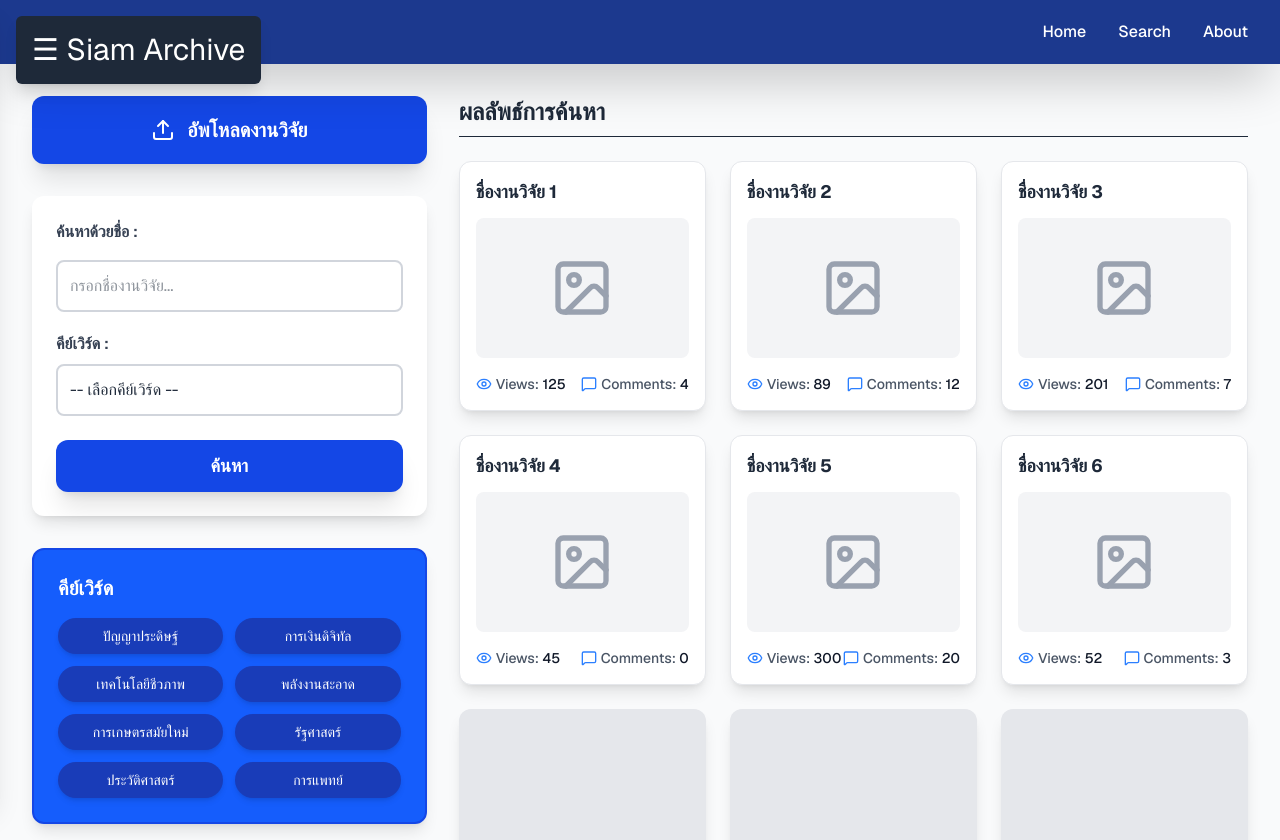
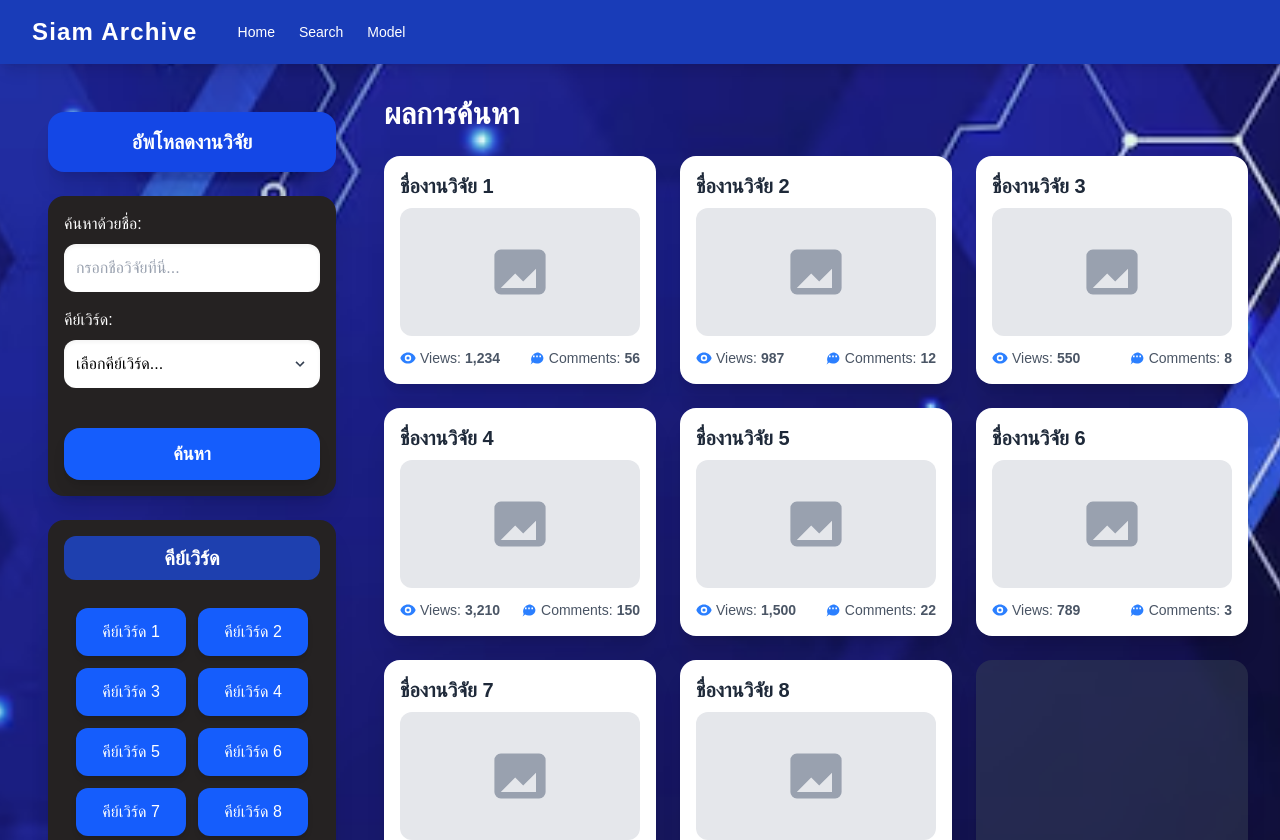
Before and after one commit to mooporo/next-project-app, a Next.js app: page /search in a window 1280 px wide. Shown: the top 840 px of the page. Built offline with nearby package versions, Linux system fonts and the light colour scheme.

Commit message:
Fix UI app/search/page.js

```diff
--- a/app/search/page.js
+++ b/app/search/page.js
@@ -1,187 +1,158 @@
-"use client"; // ✅ ต้องมีบรรทัดนี้บนสุด
+"use client";
 
 import React, { useState } from 'react';
-import { Search, Home, Upload, Image, Eye, MessageSquare } from 'lucide-react';
-import Drawer from '../components/Drawer'; // ✅ import Drawer ของคุณ
-import Link from 'next/link'; // ✅ ใช้ลิงก์ของ Next.js
 
-// ตัวอย่างข้อมูลการ์ดผลงานวิจัย
-const mockResearchData = [
-  { id: 1, title: 'ชื่องานวิจัย 1', views: 125, comments: 4 },
-  { id: 2, title: 'ชื่องานวิจัย 2', views: 89, comments: 12 },
-  { id: 3, title: 'ชื่องานวิจัย 3', views: 201, comments: 7 },
-  { id: 4, title: 'ชื่องานวิจัย 4', views: 45, comments: 0 },
-  { id: 5, title: 'ชื่องานวิจัย 5', views: 300, comments: 20 },
-  { id: 6, title: 'ชื่องานวิจัย 6', views: 52, comments: 3 },
-];
+// Component สำหรับ Header
+const Header = () => (
+  <header className="bg-blue-800 text-white shadow-lg">
+    <div className="max-w-7xl mx-auto px-4 sm:px-6 lg:px-8 flex items-center h-16">
+      <div className="text-2xl font-bold tracking-wider mr-10">Siam Archive</div>
+      <nav className="flex space-x-6 text-sm font-medium">
+        <a href="#" className="hover:text-gray-300">Home</a>
+        <a href="#" className="hover:text-gray-300">Search</a>
+        <a href="#" className="hover:text-gray-300">Model</a>
+      </nav>
+    </div>
+  </header>
+);
 
-// ตัวอย่างคีย์เวิร์ด
-const mockKeywords = [
-  'ปัญญาประดิษฐ์',
-  'การเงินดิจิทัล',
-  'เทคโนโลยีชีวภาพ',
-  'พลังงานสะอาด',
-  'การเกษตรสมัยใหม่',
-  'รัฐศาสตร์',
-  'ประวัติศาสตร์',
-  'การแพทย์',
-];
+// Component สำหรับปุ่มคีย์เวิร์ด
+const KeywordButton = ({ keyword }) => (
+  <button className="w-full h-12 bg-blue-600 hover:bg-blue-700 text-white font-medium rounded-xl transition duration-150 shadow-md">
+    {keyword}
+  </button>
+);
 
-// Component: Research Result Card
+// Sidebar
+const Sidebar = () => {
+  const keywordButtons = ['คีย์เวิร์ด 1', 'คีย์เวิร์ด 2', 'คีย์เวิร์ด 3', 'คีย์เวิร์ด 4', 'คีย์เวิร์ด 5', 'คีย์เวิร์ด 6', 'คีย์เวิร์ด 7', 'คีย์เวิร์ด 8'];
+
+  return (
+    <div className="space-y-6 p-4">
+      <div className="bg-blue-700 p-4 rounded-2xl shadow-xl text-white text-xl font-bold text-center cursor-pointer hover:bg-blue-800 transition duration-200">
+        อัพโหลดงานวิจัย
+      </div>
+
+      {/* กรอบครอบส่วนค้นหา */}
+      <div className="p-4 rounded-2xl shadow-xl" style={{ backgroundColor: '#252222' }}>
+        <div className="space-y-4">
+          <div>
+            <label htmlFor="searchTitle" className="text-white block mb-2 font-medium">ค้นหาด้วยชื่อ:</label>
+            <input
+              id="searchTitle"
+              type="text"
+              className="w-full p-3 rounded-xl border-none focus:ring-2 focus:ring-blue-500 shadow-inner bg-white text-black placeholder-gray-400"
+              placeholder="กรอกชื่อวิจัยที่นี่..."
+            />
+          </div>
+
+          <div>
+            <label htmlFor="searchKeyword" className="text-white block mb-2 font-medium">คีย์เวิร์ด:</label>
+            <div className="relative">
+              <select
+                id="searchKeyword"
+                className="w-full p-3 rounded-xl border-none appearance-none focus:ring-2 focus:ring-blue-500 shadow-inner bg-white text-black pr-10"
+              >
+                <option value="">เลือกคีย์เวิร์ด...</option>
+                <option value="tech">เทคโนโลยี</option>
+                <option value="science">วิทยาศาสตร์</option>
+                <option value="art">ศิลปะ</option>
+              </select>
+              <div className="pointer-events-none absolute inset-y-0 right-0 flex items-center px-3 text-gray-700">
+                <svg className="fill-current h-4 w-4" xmlns="http://www.w3.org/2000/svg" viewBox="0 0 20 20"><path d="M9.293 12.95l.707.707L15.657 8l-1.414-1.414L10 10.828 5.757 6.586 4.343 8z"/></svg>
+              </div>
+            </div>
+          </div>
+
+          <button className="w-full p-3 bg-blue-600 hover:bg-blue-700 text-white font-bold rounded-2xl text-lg transition duration-150 shadow-lg mt-6">
+            ค้นหา
+          </button>
+        </div>
+      </div>
+
+      {/* กรอบครอบคีย์เวิร์ด */}
+      <div className="p-4 rounded-2xl shadow-xl" style={{ backgroundColor: '#252222' }}>
+        {/* หัวข้อพื้นหลังฟ้า ขยับตรงกลาง */}
+        <h3 className="text-xl font-bold text-white mb-4 p-2 rounded-xl text-center" style={{ backgroundColor: '#1E40AF' }}>
+          คีย์เวิร์ด
+        </h3>
+        <div className="grid grid-cols-2 gap-3 p-3">
+          {keywordButtons.map((k, index) => (
+            <KeywordButton key={index} keyword={k} />
+          ))}
+        </div>
+      </div>
+    </div>
+  );
+};
+
+// Research Card
 const ResearchCard = ({ title, views, comments }) => (
-  <div className="bg-white p-4 rounded-xl shadow-lg flex flex-col transition-transform duration-300 hover:scale-[1.02] cursor-pointer min-h-[250px] border border-gray-200">
-    <h2 className="text-lg font-bold text-gray-800 mb-3 truncate">{title}</h2>
-    <div className="flex-grow flex items-center justify-center bg-gray-100 rounded-lg p-4">
-      <Image size={64} className="text-gray-400" />
+  <div className="bg-white rounded-2xl shadow-xl p-4 transition duration-300 hover:shadow-2xl space-y-3 h-full">
+    <h3 className="text-xl font-bold text-gray-800 mb-2 truncate">{title}</h3>
+
+    <div className="flex items-center justify-center bg-gray-200 h-32 w-full rounded-xl">
+      <svg className="w-16 h-16 text-gray-400" fill="currentColor" viewBox="0 0 20 20">
+        <path fillRule="evenodd" d="M4 3a2 2 0 00-2 2v10a2 2 0 002 2h12a2 2 0 002-2V5a2 2 0 00-2-2H4zm12 12H4l4.5-4.5 2.5 2.5 4-4V15z" clipRule="evenodd" />
+      </svg>
     </div>
-    <div className="mt-4 flex justify-between text-sm font-medium text-gray-600">
-      <div className="flex items-center space-x-1">
-        <Eye size={16} className="text-blue-500" />
-        <span>Views: <span className="text-gray-900">{views}</span></span>
+
+    <div className="flex justify-between text-sm text-gray-600 mt-3">
+      <div className="flex items-center">
+        <svg className="w-4 h-4 mr-1 text-blue-500" fill="currentColor" viewBox="0 0 20 20"><path d="M10 12a2 2 0 100-4 2 2 0 000 4z" /><path fillRule="evenodd" d="M.458 10C1.732 5.943 5.522 3 10 3s8.268 2.943 9.542 7c-1.274 4.057-5.064 7-9.542 7S1.732 14.057.458 10zM14 10a4 4 0 11-8 0 4 4 0 018 0z" clipRule="evenodd" /></svg>
+        Views: <span className="ml-1 font-semibold">{views}</span>
       </div>
-      <div className="flex items-center space-x-1">
-        <MessageSquare size={16} className="text-blue-500" />
-        <span>Comments: <span className="text-gray-900">{comments}</span></span>
+      <div className="flex items-center">
+        <svg className="w-4 h-4 mr-1 text-blue-500" fill="currentColor" viewBox="0 0 20 20"><path fillRule="evenodd" d="M18 10c0 3.866-3.582 7-8 7a8.841 8.841 0 01-4.893-1.341L2 18l1.341-2.893A8.841 8.841 0 0110 3c4.418 0 8 3.134 8 7zM7 9H5V7h2v2zm4 0H9V7h2v2zm4 0h-2V7h2v2z" clipRule="evenodd" /></svg>
+        Comments: <span className="ml-1 font-semibold">{comments}</span>
       </div>
     </div>
   </div>
 );
 
-// Component: Keywords Sidebar Block
-const KeywordsBlock = () => (
-  <div className="bg-blue-600 p-6 rounded-xl shadow-lg border-2 border-blue-700">
-    <h3 className="text-xl font-semibold text-white mb-4">คีย์เวิร์ด</h3>
-    <div className="grid grid-cols-2 gap-3">
-      {mockKeywords.map((keyword, index) => (
-        <button
-          key={index}
-          className="bg-blue-800 text-white text-sm font-medium py-2 px-3 rounded-full hover:bg-blue-700 transition duration-150 shadow-md transform active:scale-95"
-          onClick={() => console.log(`Searching for: ${keyword}`)}
-        >
-          {keyword}
-        </button>
-      ))}
-    </div>
-  </div>
-);
-
-// Component: Search Filter Sidebar Block
-const SearchFilterBlock = ({ searchState, setSearchState, handleSearch }) => {
-  const handleInputChange = (e) => {
-    const { name, value } = e.target;
-    setSearchState(prev => ({ ...prev, [name]: value }));
-  };
+// หน้า SearchPage
+const SearchPage = () => {
+  const researchResults = [
+    { title: 'ชื่องานวิจัย 1', views: '1,234', comments: '56' },
+    { title: 'ชื่องานวิจัย 2', views: '987', comments: '12' },
+    { title: 'ชื่องานวิจัย 3', views: '550', comments: '8' },
+    { title: 'ชื่องานวิจัย 4', views: '3,210', comments: '150' },
+    { title: 'ชื่องานวิจัย 5', views: '1,500', comments: '22' },
+    { title: 'ชื่องานวิจัย 6', views: '789', comments: '3' },
+    { title: 'ชื่องานวิจัย 7', views: '1,111', comments: '45' },
+    { title: 'ชื่องานวิจัย 8', views: '2,400', comments: '99' },
+  ];
 
   return (
-    <div className="bg-white p-6 rounded-xl shadow-lg">
-      <h3 className="text-md font-semibold text-gray-700 mb-4">ค้นหาด้วยชื่อ :</h3>
-      <input
-        type="text"
-        name="nameQuery"
-        value={searchState.nameQuery}
-        onChange={handleInputChange}
-        placeholder="กรอกชื่องานวิจัย..."
-        className="w-full p-3 mb-5 border-2 border-gray-300 rounded-lg focus:outline-none focus:border-blue-500 transition duration-150 text-gray-800"
-      />
-
-      <h3 className="text-md font-semibold text-gray-700 mb-2">คีย์เวิร์ด :</h3>
-      <select
-        name="keyword"
-        value={searchState.keyword}
-        onChange={handleInputChange}
-        className="w-full p-3 mb-6 border-2 border-gray-300 rounded-lg appearance-none bg-white focus:outline-none focus:border-blue-500 transition duration-150 cursor-pointer text-gray-800"
-      >
-        <option value="">-- เลือกคีย์เวิร์ด --</option>
-        {mockKeywords.map((k, i) => (
-          <option key={i} value={k}>{k}</option>
-        ))}
-      </select>
-
-      <button
-        onClick={handleSearch}
-        className="w-full bg-blue-700 text-white text-lg font-bold py-3 rounded-xl hover:bg-blue-800 transition duration-150 shadow-xl transform active:scale-[0.98]"
-      >
-        ค้นหา
-      </button>
+    <div className="min-h-screen font-inter bg-[url('/background.png')] bg-cover bg-center">
+      <Header />
+      <main className="max-w-7xl mx-auto px-4 sm:px-6 lg:px-8 py-8">
+        <div className="flex flex-col lg:flex-row gap-8">
+          <div className="w-full lg:w-80 flex-shrink-0">
+            <Sidebar />
+          </div>
+          <div className="flex-grow">
+            <h2 className="text-3xl font-extrabold text-white mb-6">ผลการค้นหา</h2>
+            <div className="grid grid-cols-1 md:grid-cols-2 xl:grid-cols-3 gap-6">
+              {researchResults.map((item, index) => (
+                <ResearchCard
+                  key={index}
+                  title={item.title}
+                  views={item.views}
+                  comments={item.comments}
+                />
+              ))}
+              <div className="bg-gray-700/50 rounded-2xl shadow-xl h-64 hidden xl:block"></div>
+              <div className="bg-gray-700/50 rounded-2xl shadow-xl h-64 hidden xl:block md:block"></div>
+              <div className="bg-gray-700/50 rounded-2xl shadow-xl h-64 hidden xl:block"></div>
+              <div className="bg-gray-700/50 rounded-2xl shadow-xl h-64 hidden xl:block md:block"></div>
+            </div>
+          </div>
+        </div>
+      </main>
+      <div className="h-16"></div>
     </div>
   );
 };
 
-// Component: Upload Button Block
-const UploadButtonBlock = () => (
-  <div className="bg-blue-700 p-5 rounded-xl shadow-xl hover:bg-blue-800 transition duration-300 cursor-pointer">
-    <div className="flex items-center justify-center">
-      <Upload size={24} className="text-white mr-3" />
-      <h3 className="text-xl font-bold text-white">อัพโหลดงานวิจัย</h3>
-    </div>
-  </div>
-);
-
-// ✅ Component: Navigation Header
-const Header = () => (
-  <header className="bg-blue-900 text-white shadow-2xl sticky top-0 z-10">
-    <div className="max-w-7xl mx-auto px-4 sm:px-6 lg:px-8 py-4 flex justify-between items-center">
-      <h1 className="text-2xl font-extrabold tracking-wider">Siam Archive</h1>
-      <nav className="space-x-8">
-        <Link href="/" className="hover:text-blue-300 transition-colors font-medium">Home</Link>
-        <Link href="/search" className="hover:text-blue-300 transition-colors font-medium">Search</Link>
-        <Link href="/about" className="hover:text-blue-300 transition-colors font-medium">About</Link>
-      </nav>
-    </div>
-  </header>
-);
-
-// Main App Component
-export default function SearchPage() {
-  const [searchState, setSearchState] = useState({
-    nameQuery: '',
-    keyword: '',
-  });
-
-  const handleSearch = () => {
-    console.log('Performing Search with:', searchState);
-  };
-
-  return (
-    <div className="min-h-screen bg-gray-50 flex flex-col font-sans relative">
-      <Drawer /> {/* Drawer ไม่ต้องส่ง prop */}
-      <Header /> {/* ✅ ปัญหา Header is not defined หายแล้ว */}
-
-      <main className="flex-grow max-w-7xl mx-auto w-full p-4 sm:p-6 lg:p-8">
-        <div className="flex flex-col lg:flex-row gap-8">
-
-          <aside className="lg:w-1/3 space-y-8">
-            <UploadButtonBlock />
-            <SearchFilterBlock
-              searchState={searchState}
-              setSearchState={setSearchState}
-              handleSearch={handleSearch}
-            />
-            <KeywordsBlock />
-          </aside>
-
-          <section className="lg:w-2/3">
-            <h2 className="text-2xl font-bold text-gray-800 mb-6 border-b pb-2">ผลลัพธ์การค้นหา</h2>
-
-            <div className="grid grid-cols-1 sm:grid-cols-2 xl:grid-cols-3 gap-6">
-              {mockResearchData.map((data) => (
-                <ResearchCard
-                  key={data.id}
-                  title={data.title}
-                  views={data.views}
-                  comments={data.comments}
-                />
-              ))}
-
-              {/* Placeholders */}
-              <div className="bg-gray-200 rounded-xl min-h-[250px] shadow-lg"></div>
-              <div className="bg-gray-200 rounded-xl min-h-[250px] shadow-lg hidden sm:block"></div>
-              <div className="bg-gray-200 rounded-xl min-h-[250px] shadow-lg"></div>
-            </div>
-          </section>
-
-        </div>
-      </main>
-    </div>
-  );
-}
+export default SearchPage;
```
Also changed, not shown: public/backgroud2.png (added).
